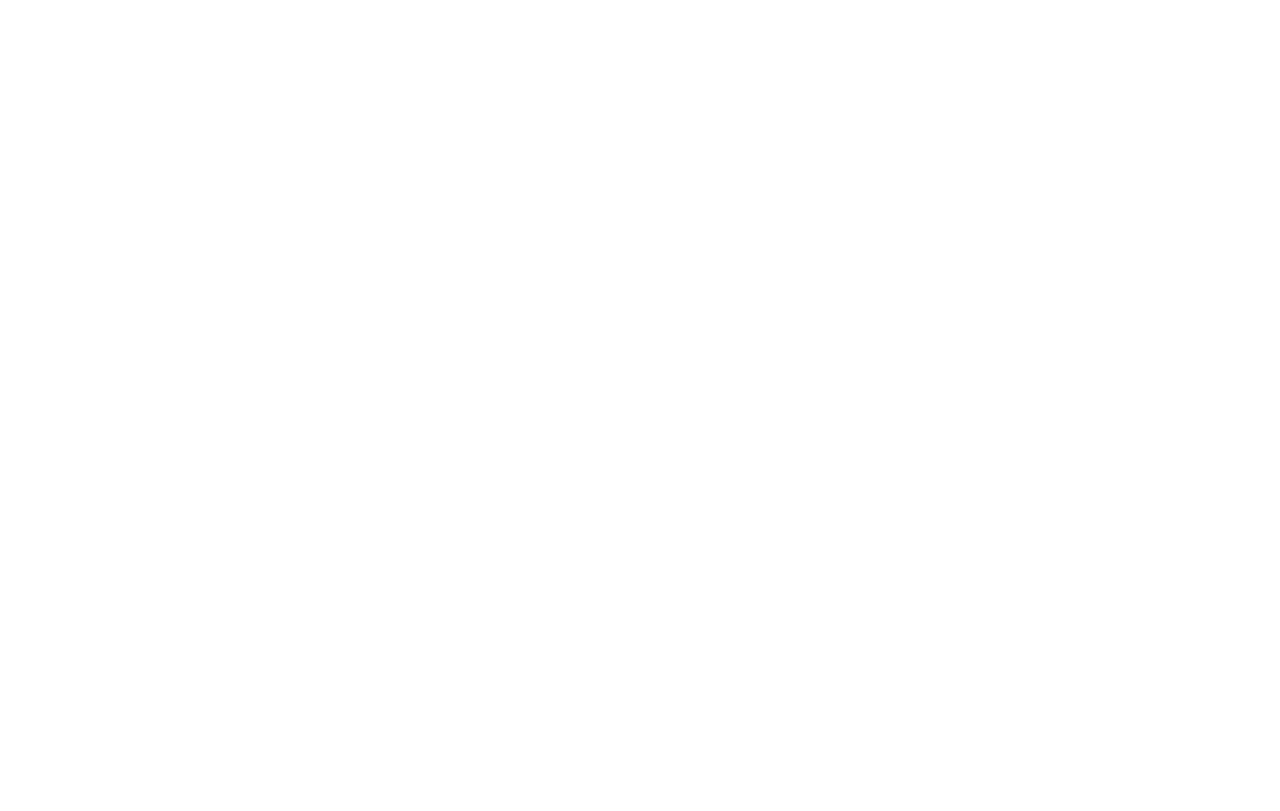
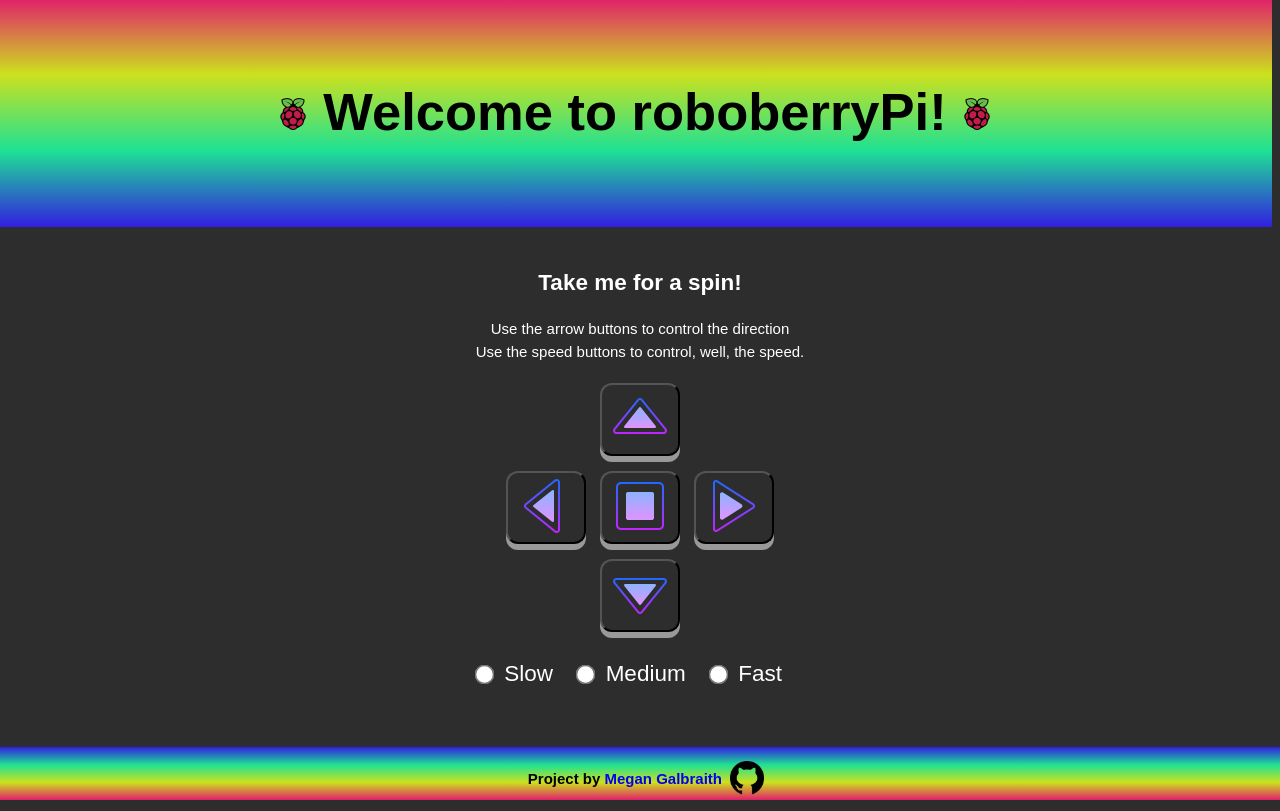
Before and after one commit to galbrame/roboberryPi, a plain HTML site: page index.html in a window 1280 px wide. Drawn offline with Linux system fonts and the light colour scheme.

Commit message:
Add html content and styling
Added the web page content to include minimal instructions, directional buttons,
and speed control radio buttons. Also added the styling for the site (note:
rainbows are a w e s o m e <3 ). Tried to use a control slider for the speed input
 but it didn't seem as simple to operate and as intuitive as radio buttons.

```diff
--- a/assets/roboStyles.css
+++ b/assets/roboStyles.css
@@ -9,8 +9,116 @@
 * {
     font-family: 'Montserrat', sans-serif;
 }
+header {
+    color: black;
+    font-size: 1.75em;
+    background-image: linear-gradient(rgb(225, 30, 107), rgb(204, 225, 30), rgb(30, 225, 148), rgb(49, 30, 225));
+    max-width: 100%;
+    /* padding: 50px 20px; */
+    padding: 10px;
+    margin: -10px 0 -10px -10px;
+    align-items: center;
+}
+body {
+    /* background: #F3E9D2; */
+    background: rgb(45, 45, 45);
+    color: white;
+    font-size: 15px;
+    line-height: 1.5;
+    text-align: center;
+}
+a {
+    text-decoration: none;
 
-/* body style */
-/* button style */
-/* images, maybe? */
-/* footer (attributions?) */
+}
+.content-wrapper {
+    max-width: 1000px;
+    width: 85%;
+    margin: 0 auto;
+    padding: 30px 0;
+}
+
+
+/*--------BUTTONS--------*/
+.button-block {
+    max-width: 300px;
+    display: inline-block;
+    justify-content: center;
+    align-items: center;
+    /* position: relative; */
+}
+button {
+    background-color: rgb(45, 45, 45);
+    border-radius: 12px;
+    box-shadow: 0 6px #999;
+    margin: 5px auto;
+}
+button:hover {
+    background-color: rgb(65, 65, 65);
+}
+button:active {
+    background-color: rgb(65, 65, 65);
+    box-shadow: 0 3px #666;
+    transform: translateY(4px);
+}
+#forward, #reverse {
+    display: block;
+}
+#left, #right {
+    margin: 5px 5px;
+}
+#stop {
+    margin: 10px 5px;
+}
+
+
+/*--------RADIO BUTTONS--------*/
+.speedometer {
+    font-size: 1.5em;
+    min-width: 150px;
+    display: block;
+    justify-content: center;
+    align-items: center;
+    margin-top: 20px;
+}
+input[type=radio] {
+    display: inline-block;
+    margin: 10px auto;
+    transform: scale(1.5);
+}
+label {
+    margin-right: 20px;
+    margin-left: 7px;
+    /* margin: 0 20px -25px 7px; */
+}
+
+
+/*--------FOOTER--------*/
+footer {
+    /* background: #6f6f6f; */
+    background-image: linear-gradient(rgb(49, 30, 225), rgb(30, 225, 148), rgb(204, 225, 30), rgb(225, 30, 107));
+    color: black;
+    font-weight: 600;
+    /* display: inline-block; */
+    width: 100%;
+    padding: 10px;
+    margin: 0 -10px;
+    position: fixed;
+    bottom: 0;
+}
+.icon {
+    max-width: 42px;
+    margin: 0 0 -15px 0;
+}
+/* .footer-left {
+    text-align: left;
+    //position: fixed;
+    left: 0;
+    padding-right: 10px;
+}
+.footer-right {
+    text-align: right;
+    //position: fixed;
+    right: 0;
+    padding: 0 20px;
+} */
--- a/index.html
+++ b/index.html
@@ -9,6 +9,51 @@
         <!--<a href="https://www.flaticon.com/free-icons/raspberry-pi" title="raspberry pi icons">Raspberry pi icons created by Freepik - Flaticon</a>-->
     </head>
     <body>
+        <header>
+            <div class="content-wrapper">
+                <h1><img src="assets/raspberry-pi.png"> Welcome to roboberryPi! <img src="assets/raspberry-pi.png"></h1>
+            </div>
+        </header>
 
+        <!--MAIN BODY-->
+        <div class="content-wrapper">
+
+            <h2>Take me for a spin!</h2>
+
+            <p>Use the arrow buttons to control the direction<br>Use the speed buttons to control, well, the speed.</p>
+
+            <div class="button-block">
+                <button id="forward"><img src="assets/icons8-forward-64.png"></button>
+                <button id="left"><img src="assets/icons8-left-64.png"></button>
+                <button id="stop"><img src="assets/icons8-stop-64.png"></button>
+                <button id="right"><img src="assets/icons8-right-64.png"></button>
+                <button id="reverse"><img src="assets/icons8-reverse-64.png"></button>
+            </div>
+
+            <div class="speedometer">
+                <!-- Unused slider option, because it was neat but not as useful as radio buttons -->
+                <!--
+                <label for="speed">Speed:</label>
+                <input type="range" id="speed" min="1" max="4" value="1" oninput="rangevalue.value=value">
+                <output id="rangevalue">1</output>
+                -->
+
+                <!-- "value" will be used to pass a pulse width modulation speed -->
+                <input type="radio" id="slow" name="speed" value="512">
+                <label for="slow">Slow</label>
+                <input type="radio" id="medium" name="speed" value="768">
+                <label for="medium" checked>Medium</label>
+                <input type="radio" id="fast" name="speed" value="1024">
+                <label for="fast">Fast</label>
+            </div>
+
+        </div>
+
+        <!--FOOTER REGION-->
+        <p>&nbsp;</p>
+        <p>&nbsp;</p>
+        <footer>
+            <span class="footer-left">Project by <a href="https://github.com/galbrame/roboberryPi">Megan Galbraith <img class="icon" src="assets/icons8-github-64.png"></a></span>
+        </footer>
     </body>
 </html>
```
Also changed, not shown: assets/icons8-forward-64.png (added), assets/icons8-github-64.png (added), assets/icons8-left-64.png (added), assets/icons8-reverse-64.png (added), assets/icons8-right-64.png (added), assets/icons8-stop-64.png (added).
